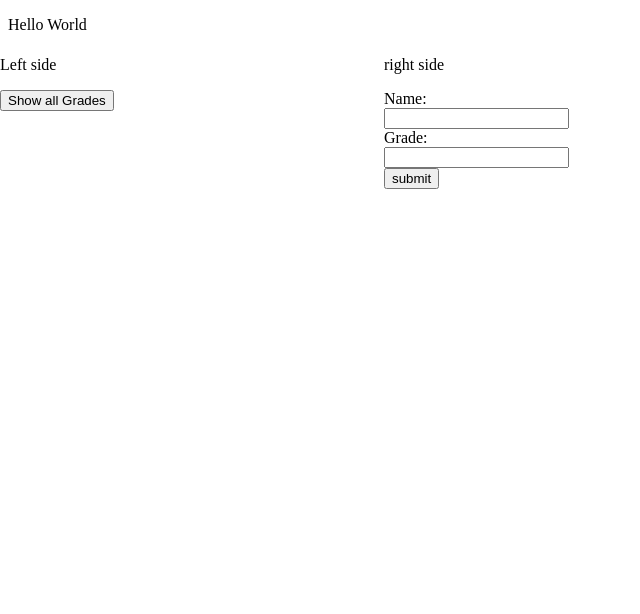
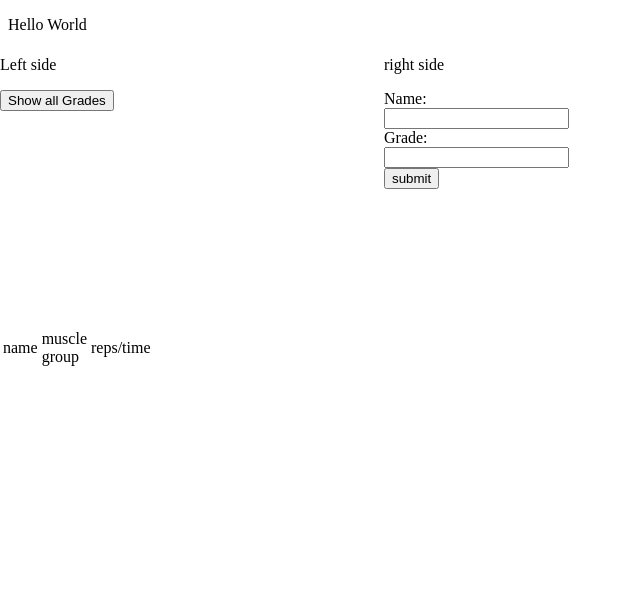
Before and after one commit to EthanV431/ExerciseTracker, a plain HTML site: page webpage.html in a window 1280 px wide. Shown: the whole page, without its empty margins (0-640 px from the left). Drawn offline with Linux system fonts and the light colour scheme.

Commit message:
Update webpage.html

```diff
--- a/webpage.html
+++ b/webpage.html
@@ -15,7 +15,29 @@
 
         <div>
             <button onclick="showAll()">Show all Grades</button>
-            <table id="text"></table>
+
+            <table class="border">
+                <tr>
+                    <td>
+                        name
+                    </td>
+                    <td>
+                        muscle group
+                    </td>
+                    <td>
+                        reps/time
+                    </td>
+                </tr>
+                <tr>
+                    <td>
+                        <table id="text"></table>
+                    </td>
+                </tr>
+
+            </table>
+
+
+
         </div>
     </div>
 
```
